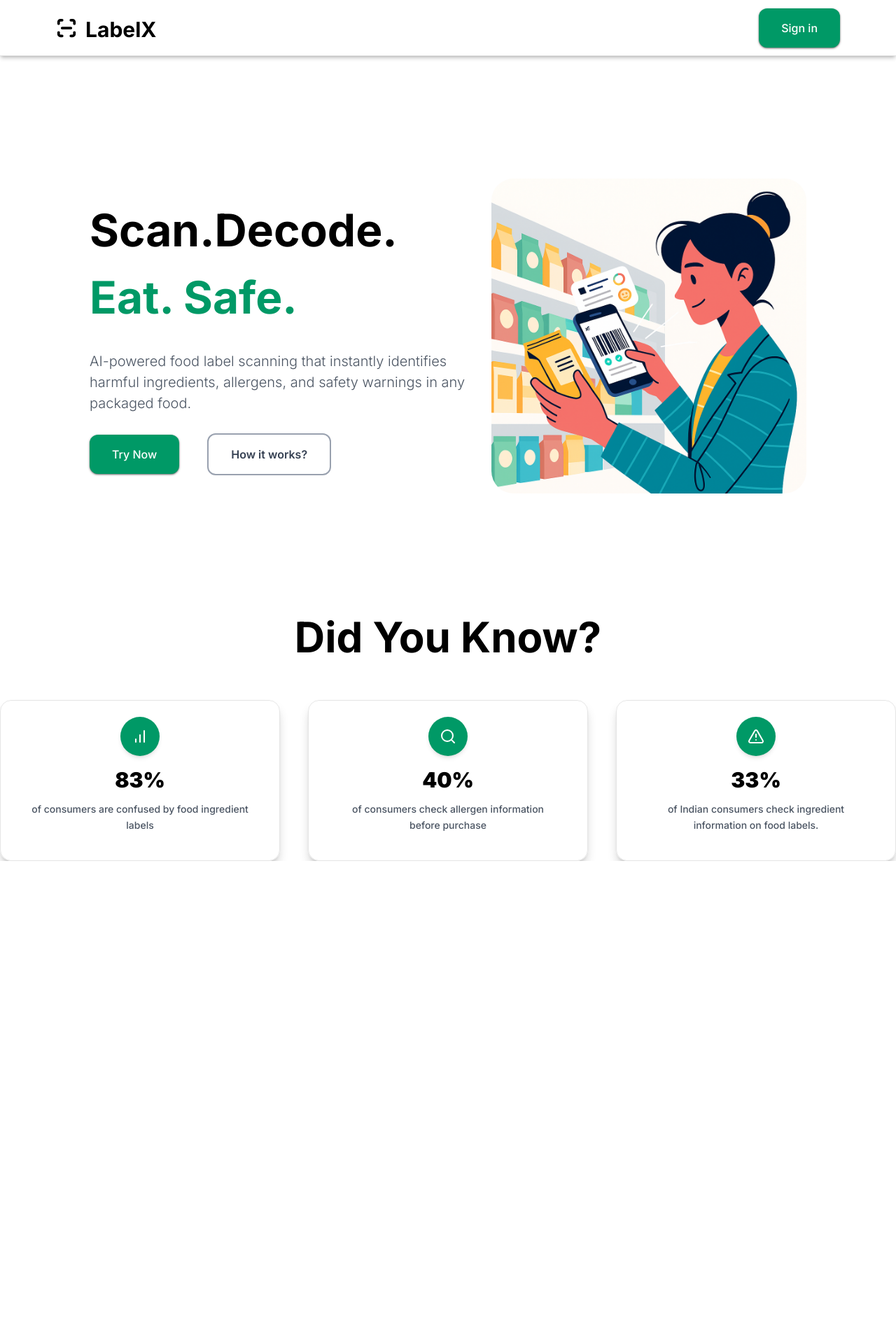
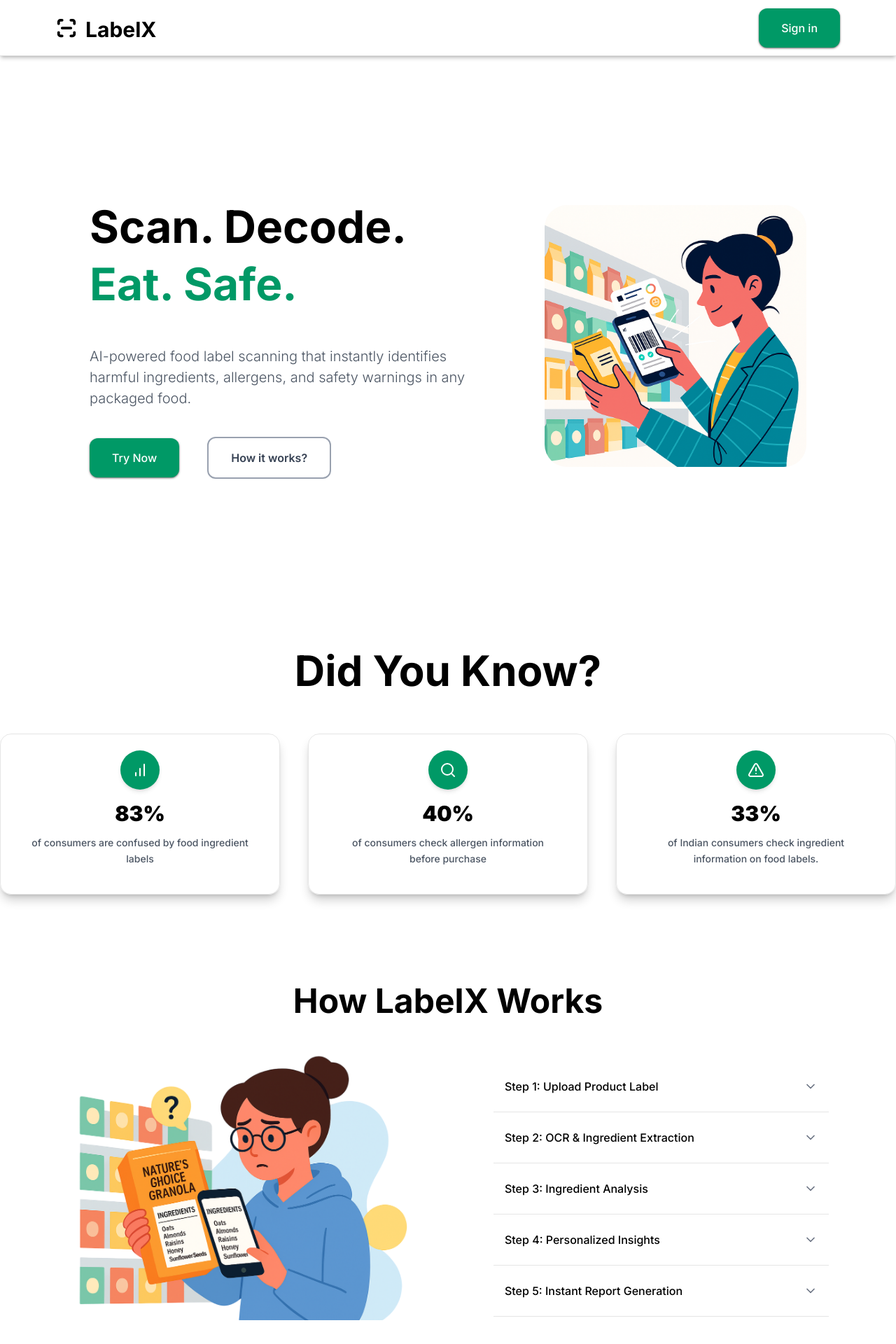
Before and after one commit to SHUBH4M13/LabelX_Frontend, a React (Vite) app: page / in a window 1280 px wide. Shown: the top 1920 px of the page at 70% size. Before the commit the page ends 1230 px from the top, so only its background shows below. Built offline with nearby package versions, Linux system fonts and the light colour scheme.

Commit message:
responsive #2

```diff
--- a/src/Components/AnimatedBorderCard.jsx
+++ b/src/Components/AnimatedBorderCard.jsx
@@ -68,7 +68,7 @@
   };
 
   return (
-    <div className='w-[500px] h-[500px] bg-white border-dashed border-2 hover:border-primary border-gray-300 rounded-2xl duration-300 '>
+    <div className='w-[350px] h-[350px] md:w-[500px] md:h-[500px] bg-white border-dashed border-2 hover:border-primary border-gray-300 rounded-2xl duration-300 '>
       <div className='h-full overflow-hidden p-2 relative'>
         <div className=' h-full bg-white rounded-xl'>
           <div className='h-full p-.5 '>
--- a/src/Components/HeroSection/HeroSection.jsx
+++ b/src/Components/HeroSection/HeroSection.jsx
@@ -4,15 +4,15 @@
 
 export default function HeroSection() {
   return (
-    <div className='flex flex-col-reverse justify-evenly sm:flex-row sm:justify-between sm:items-center  min-h-screen px-15 sm:px-32 '>
+    <div className='flex flex-col-reverse justify-center gap-15 md:gap-25 items-center lg:flex-row sm:items-center  min-h-screen px-15 sm:px-32 '>
 
-      <div className=''>
+      <div>
         <LeftText />
       </div>
 
-      <div>
+      <div className=' flex justify-center items-center '>
           <img
-          className='  w-[450px] rounded-4xl '
+          className=' md:w-[350px] lg:w-[450px] rounded-4xl '
           src={Grocery} alt="image" />
       </div>
 
--- a/src/Components/HeroSection/LeftText.jsx
+++ b/src/Components/HeroSection/LeftText.jsx
@@ -4,24 +4,24 @@
 
 export default function LeftText() {
     return (
-        <div className='md:w-[550px] flex flex-col gap-7'>
+        <div className='w-full md:w-[550px] flex flex-col gap-10 '>
 
-            <div className='text-center sm:text-left text-[46px] sm:text-[64px] font-bold flex flex-col '>
-                <div>
+            <div className='text-center lg:text-left text-[36px] md:text-[46px] lg:text-[64px] font-bold'>
+                <div className=''>
                     <span>Scan.</span>
-                    <span>Decode.</span>
+                    <span> Decode.</span>
                 </div>
-                <div>
-                    <span className=' text-primary'> Eat.</span>
-                    <span className=' text-primary'> Safe.</span>
+                <div className=' md:mt-[-14px]'>
+                    <span className='text-primary'>Eat.</span>
+                    <span className='text-primary'> Safe.</span>
                 </div>
             </div>
 
-            <div className='text-[20px] text-textblue text-center sm:text-left font-light'>
+            <div className='text-[20px] text-textblue text-center lg:text-left font-light'>
                 <p>AI-powered food label scanning that instantly identifies harmful ingredients, allergens, and safety warnings in any packaged food.</p>
             </div>
 
-             <div className='flex gap-6 sm:gap-10 items-center justify-center sm:justify-start '>
+             <div className='flex gap-6 lg:gap-10 items-center justify-center lg:justify-start '>
 
                 <div>
                     <CusButton
--- a/src/Components/HowItWorks/Accordian.jsx
+++ b/src/Components/HowItWorks/Accordian.jsx
@@ -19,14 +19,14 @@
 
         return <div
 
-          className='font-medium text-left max-h-[410px] transition-transform duration-500 overflow-y-auto font-inter border-b-1 border-black/10  '
+          className='font-medium text-left max-h-[410px] transition-transform duration-500 overflow-y-auto font-inter border-b-1 border-black/10 '
           key={index}>
 
           <button
             onClick={() => {
               handleToggle(index)
             }}
-            className='w-full px-4 py-6 flex items-center justify-between'>
+            className='w-full lg:px-4 py-6 flex items-center justify-between'>
 
             <span>{item.title}</span>
 
--- a/src/Components/HowItWorks/HowItWorksMain.jsx
+++ b/src/Components/HowItWorks/HowItWorksMain.jsx
@@ -30,18 +30,17 @@
         <div className=' p-10 flex flex-col gap-10  justify-center items-center mt-10 border-black/10 '>
 
             <div>
-                <p className=' font-bold text-5xl '>How LabelX Works</p>
+                <p className=' font-bold text-4xl md:text-5xl '>How LabelX Works</p>
             </div>
 
-            <div className='flex justify-between items-center gap-3 '>
-
-                <div className='w-1/2'>
+            <div className='flex md:flex-row flex-col justify-between items-center gap-5 '>
+                <div className='md:w-1/2 '>
                     <img
-                    className=' w-[610px]'
+                    className=' md:w-[610px]'
                     src={Confusion} alt="" />
                 </div>
 
-                <div className='w-1/2 max-h-[410px] overflow-hidden mt-4 px-14'>
+                <div className=' w-full md:w-1/2 md:max-h-[440px] lg:max-h-[410px] overflow-hidden mt-4 lg:px-14'>
                     <Accordian items={items} />
                 </div>
 
--- a/src/Components/WhyLabelXSection.jsx
+++ b/src/Components/WhyLabelXSection.jsx
@@ -1,7 +1,6 @@
 import React from 'react'
 import DataBox from './DataBox';
 import { AlertTriangle, BarChart, Search } from "lucide-react";
-import { motion } from 'motion/react'
 
 export default function WhyLabelXSection() {
 
@@ -27,29 +26,20 @@
     ]
 
     return (
-        <div className='bg-lightbg w-full px-16 flex flex-col justify-center items-center gap-15 '>
+        <div className='bg-lightbg w-full px-12 py-12 flex flex-col justify-center items-center gap-15 '>
 
-            <motion.div
-                initial={{ filter: "blur(2px)", opacity: 0, y: 100 }}
-                whileInView={{ filter: "blur(0px)", opacity: 1, y: 0 }}
-                transition={{ duration: 1 }}
-                viewport={{ once: true }}
-            >
+            <div>
                 <p className='font-bold text-[40px] sm:text-6xl'>Did You Know?</p>
-            </motion.div>
+            </div>
 
-            <motion.div
-                initial={{ filter: "blur(2px)", opacity: 0, y: 100 }}
-                whileInView={{ filter: "blur(0px)", opacity: 1, y: 0 }}
-                transition={{ duration: 1.4 }}
-                viewport={{ once: true }}
-                className='flex flex-col sm:flex-row justify-center items-center gap-10 '>
-                {data.map((info, idx) => (
-                    <div key={idx}>
-                        <DataBox fact={info} />
-                    </div>
-                ))}
-            </motion.div>
+                <div
+                    className='flex flex-col lg:flex-row justify-center items-center gap-10'>
+                    {data.map((info, idx) => (
+                        <div key={idx}>
+                            <DataBox fact={info} />
+                        </div>
+                    ))}
+            </div>
 
         </div>
     )
--- a/src/pages/Home.jsx
+++ b/src/pages/Home.jsx
@@ -22,18 +22,18 @@
                 <WhyLabelXSection />
             </div>
 
-            {/*  <div>
+            <div>
                 <HowItWorksMain />
             </div>
 
-            <div>
+            {/*  <div>
                 <Carasouel />
-            </div>
+            </div> */}
 
             <div className=' flex flex-col gap-10 py-10 justify-center items-center w-full bg-lightbg '>
                 <Tag text={"Try Scanning"} />
                 <ScanSection />
-            </div> */}
+            </div>
 
         </div>
     )
```
